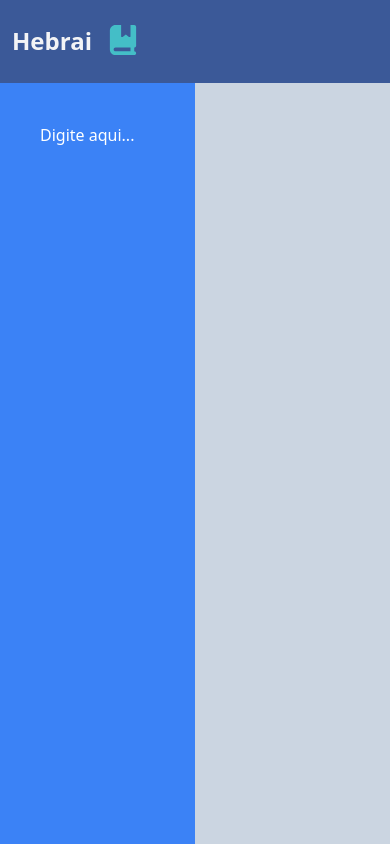
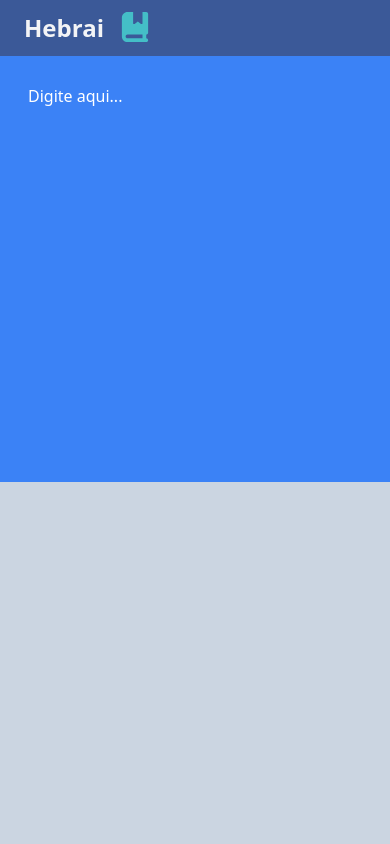
Before and after one commit to LeonardoSantosBR/translator-hebraic, a React (Vite) app: page / in a window 390 px wide. Built offline with nearby package versions, Linux system fonts and the light colour scheme.

Commit message:
fix: ajustes texto visualizacao

```diff
--- a/src/App.tsx
+++ b/src/App.tsx
@@ -33,13 +33,13 @@ function App() {
   return (
     <div className="w-full min-h-screen flex flex-col">
       <Header />
-      <div className="w-full flex-[9] bg-[#dfe3ee] grid grid-cols-2">
-        <div className="flex justify-center p-6 bg-blue-500">
+      <div className="w-full flex-[9] bg-[#dfe3ee] grid grid-cols-1 sm:grid-cols-2">
+        <div className="flex justify-center p-3 bg-blue-500">
           <textarea
             placeholder="Digite aqui..."
             value={text}
             onChange={(e) => setText(e.target.value)}
-            className="w-full h-64 p-4 text-white bg-blue-500  placeholder-white outline-none resize-none"
+            className="w-full p-4 text-white bg-blue-500  placeholder-white outline-none resize-none"
           />
         </div>
         <Translated isLoading={isLoading} result={result} />
--- a/src/components/header.tsx
+++ b/src/components/header.tsx
@@ -2,7 +2,7 @@ import { FaBookBookmark } from "react-icons/fa6";
 
 function Header() {
   return (
-    <div className="w-full flex-[1] bg-[#3b5998] flex justify-start items-center">
+    <div className="w-full bg-[#3b5998] flex justify-start items-center p-3">
       <div className="flex ml-3 gap-4">
         <h1 className="text-2xl font-bold text-gray-100">Hebrai</h1>
         <FaBookBookmark color="#44bec7" size={30} />
```
